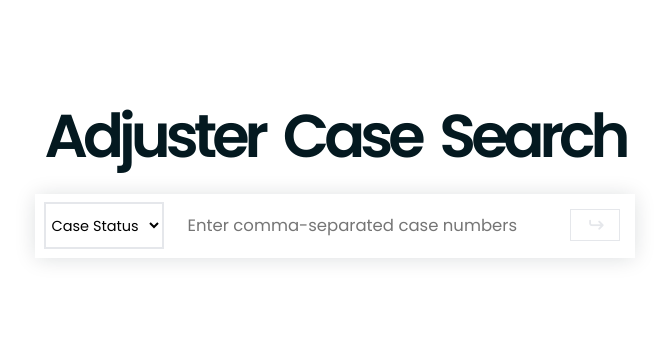
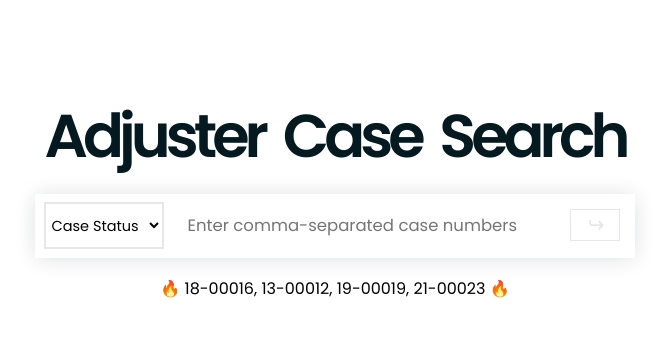
Before and after one commit to 2h311/search-ojcc, a FastAPI app: page / in a window 1280 px wide. Shown: the top 337 px of the page, without its empty margins (305-974 px from the left). Run offline with FastAPI, Linux system fonts and the light colour scheme; some libraries are stand-ins or nearby versions.

Commit message:
feat: added some sample case numbers to the homepage and changed the favicon from the borrowed one to the one i just made

```diff
--- a/api/webapp/static/css/styles.css
+++ b/api/webapp/static/css/styles.css
@@ -156,3 +156,8 @@ caption {
   font-weight: 600;
   margin-bottom: 0.8rem;
 }
+.example-text{
+  font-size: 1.6rem;
+  font-weight: 400;
+  margin-top: 1.82rem;
+}
--- a/api/webapp/templates/index.html
+++ b/api/webapp/templates/index.html
@@ -5,8 +5,8 @@
     <meta charset="UTF-8">
     <meta http-equiv="X-UA-Compatible" content="IE=edge">
     <meta name="viewport" content="width=device-width, initial-scale=1.0">
-    <title>Adjuster Data Pull Requirements</title>
-    <link rel="icon" href="{{ url_for('static', path='images/favicon.ico')}}" />
+    <title>Adjuster Case Search</title>
+    <link rel="icon" href="{{ url_for('static', path='images/favicon/favicon.ico')}}" />
     <link rel="stylesheet" href="{{ url_for('static', path='/css/styles.css')}}" />
     <link rel="stylesheet" href="{{ url_for('static', path='/css/animation.css') }}" />
     <script src="https://kit.fontawesome.com/5ade245d5d.js" crossorigin="anonymous"></script>
@@ -36,6 +36,7 @@
           </div>
         </div>
 
+        <p class="example-text">🔥&nbsp;18-00016,&nbsp;13-00012,&nbsp;19-00019,&nbsp;21-00023&nbsp;🔥</p>
         <div class="loading-animation js-loading-animation"></div>
         <div class="results js-table-results"></div>
       </div>
```
Also changed, not shown: api/webapp/static/images/favicon.ico (deleted), api/webapp/static/images/favicon/android-chrome-192x192.png (added), api/webapp/static/images/favicon/android-chrome-512x512.png (added), api/webapp/static/images/favicon/apple-touch-icon.png (added), api/webapp/static/images/favicon/favicon-16x16.png (added), api/webapp/static/images/favicon/favicon-32x32.png (added), api/webapp/static/images/favicon/favicon.ico (added), api/webapp/static/images/favicon/site.webmanifest (added).
